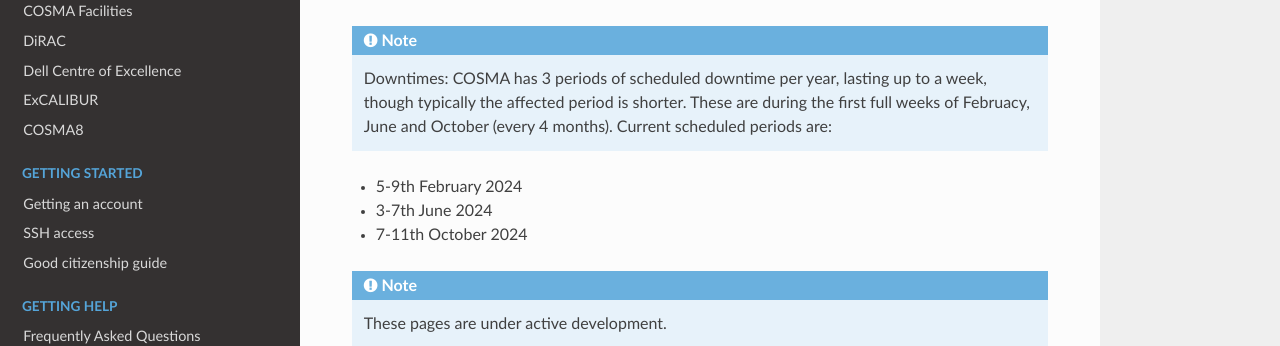
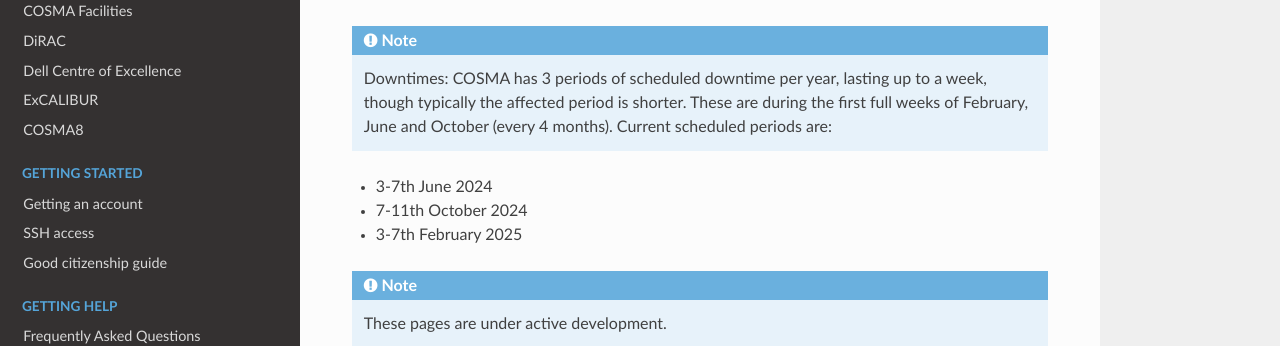
Before and after one commit to agb32/cosmadoc, a Sphinx documentation site: the page built from docs/source/index.rst, in a window 1280 px wide and 900 px high. Shown: the part 302-648 px from the top of the window. Built offline with Sphinx 7.4.7 and the Read the Docs theme 2.0.0, drawn with Linux system fonts in a browser that asks for light colours.

Commit message:
updated downtime schedule

```diff
--- a/docs/source/index.rst
+++ b/docs/source/index.rst
@@ -10,10 +10,10 @@
 
 .. note::
 
-   Downtimes: COSMA has 3 periods of scheduled downtime per year, lasting up to a week, though typically the affected period is shorter. These are during the first full weeks of Februacy, June and October (every 4 months). Current scheduled periods are:
-- 5-9th February 2024
+   Downtimes: COSMA has 3 periods of scheduled downtime per year, lasting up to a week, though typically the affected period is shorter. These are during the first full weeks of February, June and October (every 4 months). Current scheduled periods are:
 - 3-7th June 2024
 - 7-11th October 2024
+- 3-7th February 2025
 
 .. note::
 
```
